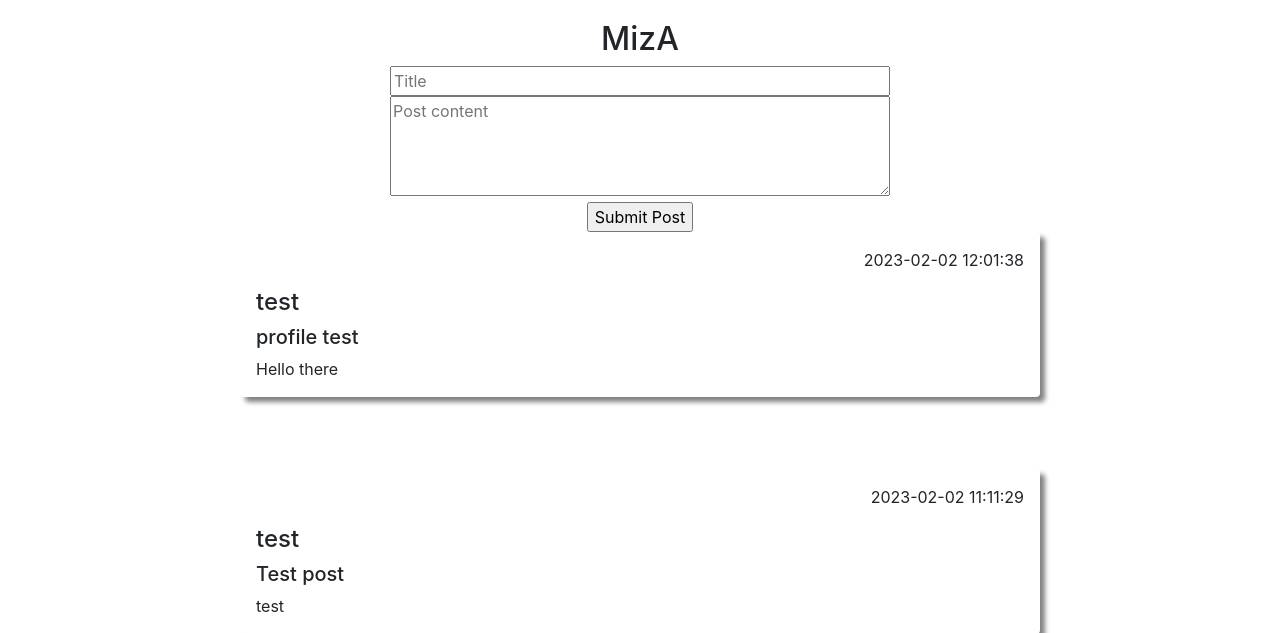
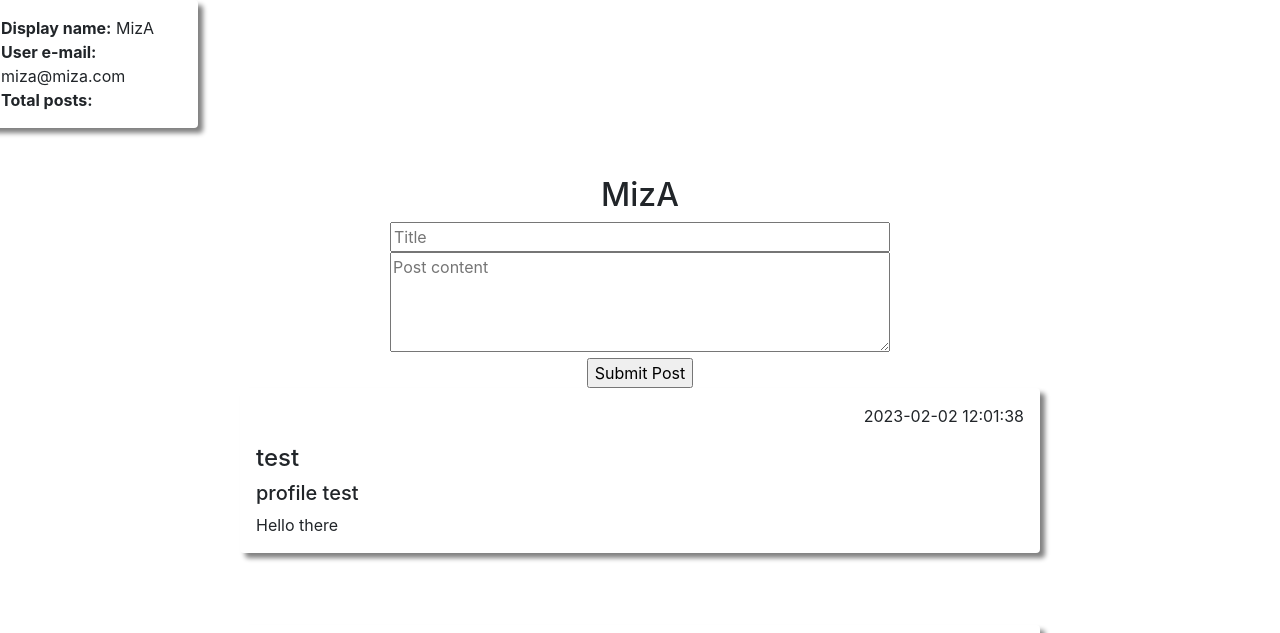
Before and after one commit to Miza-web/PostZone, a Flask app: page /index in a window 1280 px wide. Shown: the part 75-708 px from the top of the page. Run offline with Flask 2, Linux system fonts and the light colour scheme; a user stored in the database is signed in; data comes from the database, SQL or seed files in the repository; some libraries are stand-ins or nearby versions.

Commit message:
Put a small box with account info on main page

```diff
--- a/app.py
+++ b/app.py
@@ -46,7 +46,8 @@
    if not session.get('username'):
     return redirect(url_for('home'))
    posts=query_db('SELECT * FROM posts ORDER BY created_at DESC')
-   return render_template('index.html', posts = posts)
+   user=query_db('SELECT * FROM users WHERE username = ?', [session['username']], True)
+   return render_template('index.html', posts = posts, user = user)
 
 
 @app.route("/register", methods=['post'])
--- a/static/css/style.css
+++ b/static/css/style.css
@@ -26,7 +26,7 @@
   margin-right: auto;
   justify-content: center;
   text-align: center;
-  padding-top: 20px;
+  padding-top: -20px;
 }
 .nav-main {
   background-color: rgb(255, 255, 255);
@@ -36,3 +36,6 @@
 .welcome-session {
   text-align: right;
 }
+.acc_snippet {
+  width: 50%;
+}
--- a/templates/index.html
+++ b/templates/index.html
@@ -7,7 +7,14 @@
 toastr.success('Success', 'Post Created');
 </script>
 {% endif %}
+<div class="row h-500 acc_snippet">
+  <div class="col-4 shadow p-3 mb-5 rounded">
+      <b>Display name:</b> {{ user.username }}<br>
+      <b>User e-mail:</b> {{ user.email }}<br>
+      <b>Total posts:</b>
 
+  </div>
+</div>
 <div class="container-fluid create-post">
   <div class="row h-500">
     <div class="col">
```
